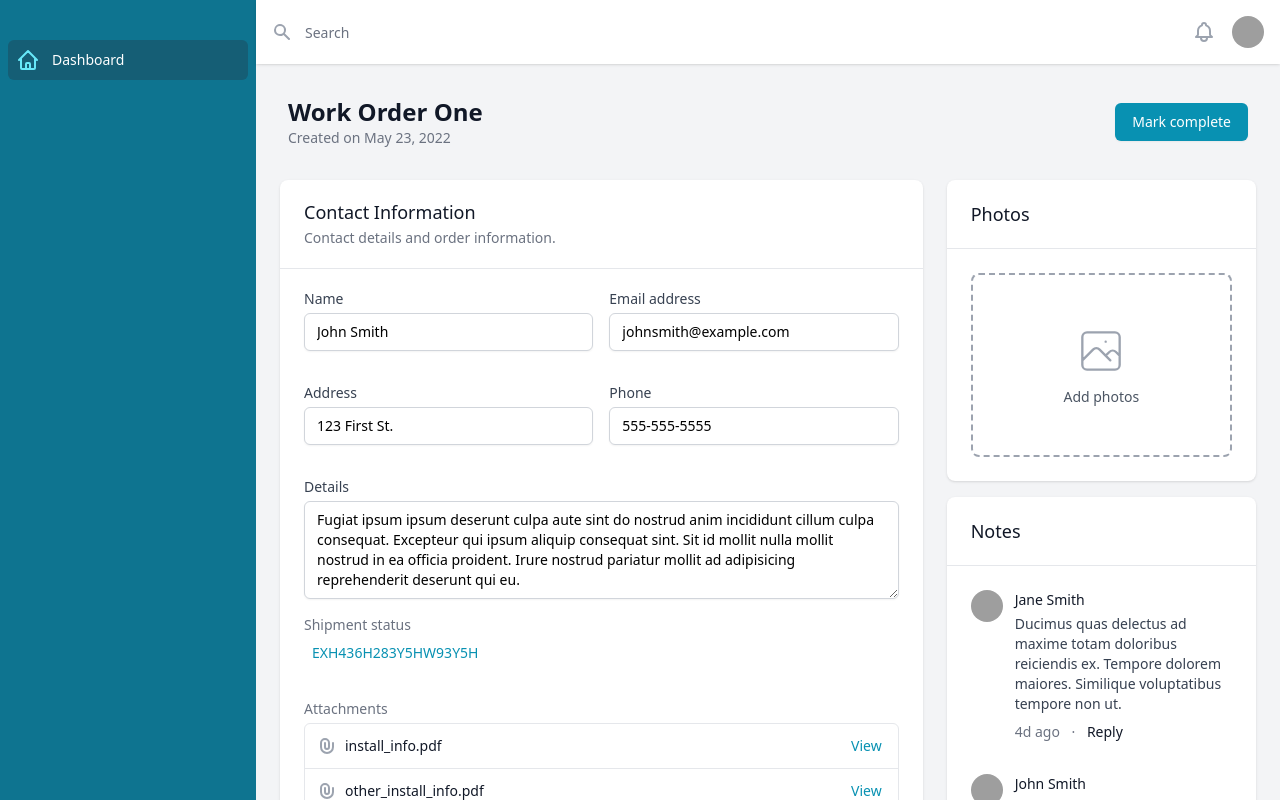
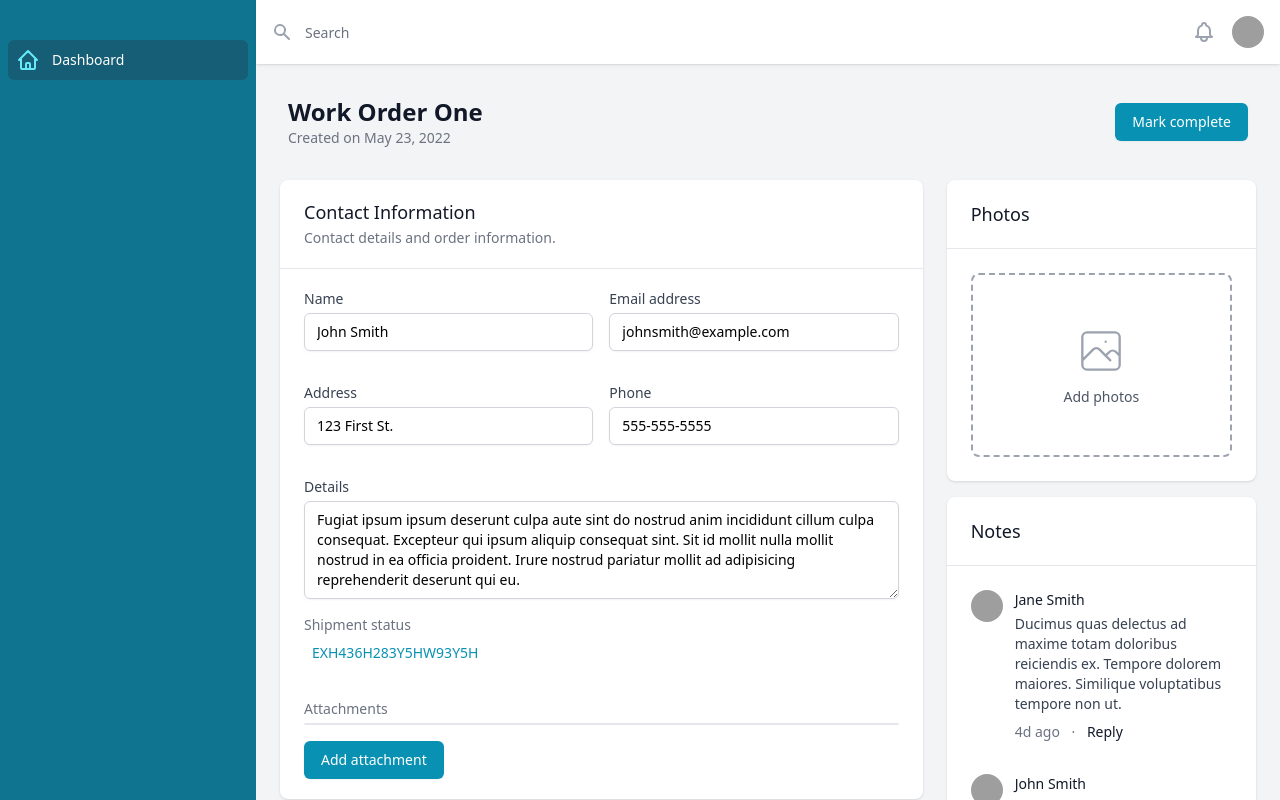
Before and after one commit to itsmejoeyb/hts, a Next.js app: page /workorders/1 in a window 1280 px wide. Shown: the top 800 px of the page. Built offline with nearby package versions, Linux system fonts and the light colour scheme; grey boxes are pictures that could not be loaded.

Commit message:
added attachment preview with URL

```diff
--- a/pages/workorders/[slug].tsx
+++ b/pages/workorders/[slug].tsx
@@ -32,21 +32,20 @@ const WorkOrder: NextPage<Props> = (props) => {
     const router = useRouter()
     //@ts-ignore
     const id = +router.query.slug
-    // const project = props.projects.filter(project => project.id === id)[0]
 
 
     const { workOrder, isError, isLoading, setWorkOrder } = useGetWorkOrder(id)
 
-    // const [workOrder, setWorkOrder] = useState<Workorder>(project)
     const [tasks, setTasks] = useState<any[]>([])
     const [images, setImages] = useState<any[]>([])
     const [attachments, setAttachments] = useState<any[]>([])
     const [imageUrls, setImageUrls] = useState<string[]>([])
+    const [attachmentUrls, setAttachmentUrls] = useState<string[]>([])
 
     useEffect(() => {
       if (workOrder) {
         setTasks(workOrder.tasks)
-        setAttachments(workOrder.attachments)
+        // setAttachments(workOrder.attachments)
       }
     }, [workOrder])
 
@@ -57,6 +56,11 @@ const WorkOrder: NextPage<Props> = (props) => {
       setImageUrls(newImageUrls)
     },[images])
 
+    useEffect(() => {
+      if (attachments.length < 1) return;
+      setAttachmentUrls(attachments.map(attachment => attachment.url = URL.createObjectURL(attachment)))
+    },[attachments])
+
   const onImageChange = (e: React.ChangeEvent<HTMLInputElement>) => {
     //@ts-ignore
     setImages([...images, ...e.target.files])
@@ -64,7 +68,6 @@ const WorkOrder: NextPage<Props> = (props) => {
   const onAttachmentChange = (e: React.ChangeEvent<HTMLInputElement>) => {
     //@ts-ignore
     setAttachments([...attachments, ...e.target.files])
-    console.log(e.target.files)
   }
 
   const addTask = () => {
@@ -142,7 +145,7 @@ const WorkOrder: NextPage<Props> = (props) => {
                                   <span className="ml-2 flex-1 w-0 truncate">{attachment.name}</span>
                                 </div>
                                 <div className="ml-4 flex-shrink-0">
-                                  <a href={attachment.url} className="font-medium text-cyan-600 hover:text-cyan-500">
+                                  <a href={attachment.url} target="_blank" className="font-medium text-cyan-600 hover:text-cyan-500">
                                     View
                                   </a>
                                 </div>
```
